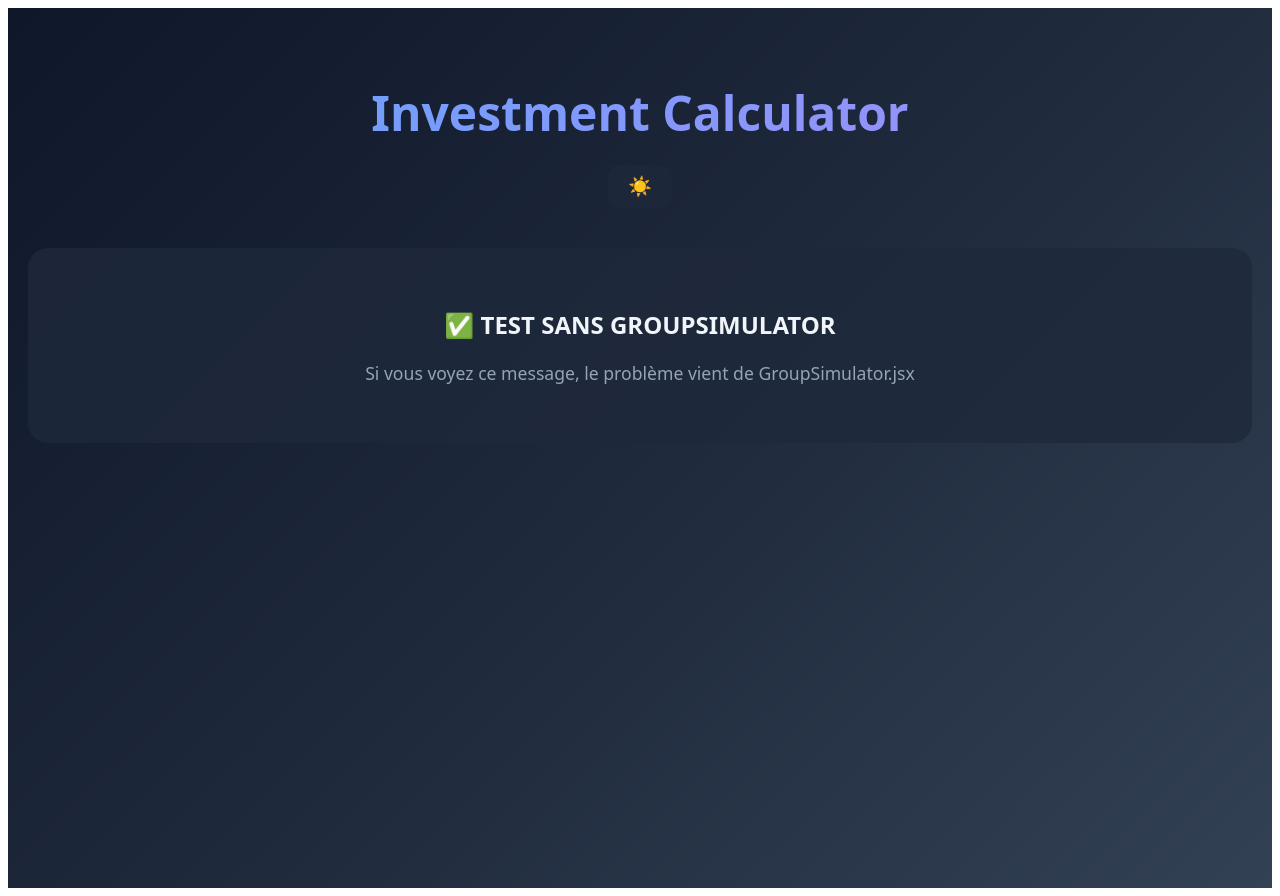
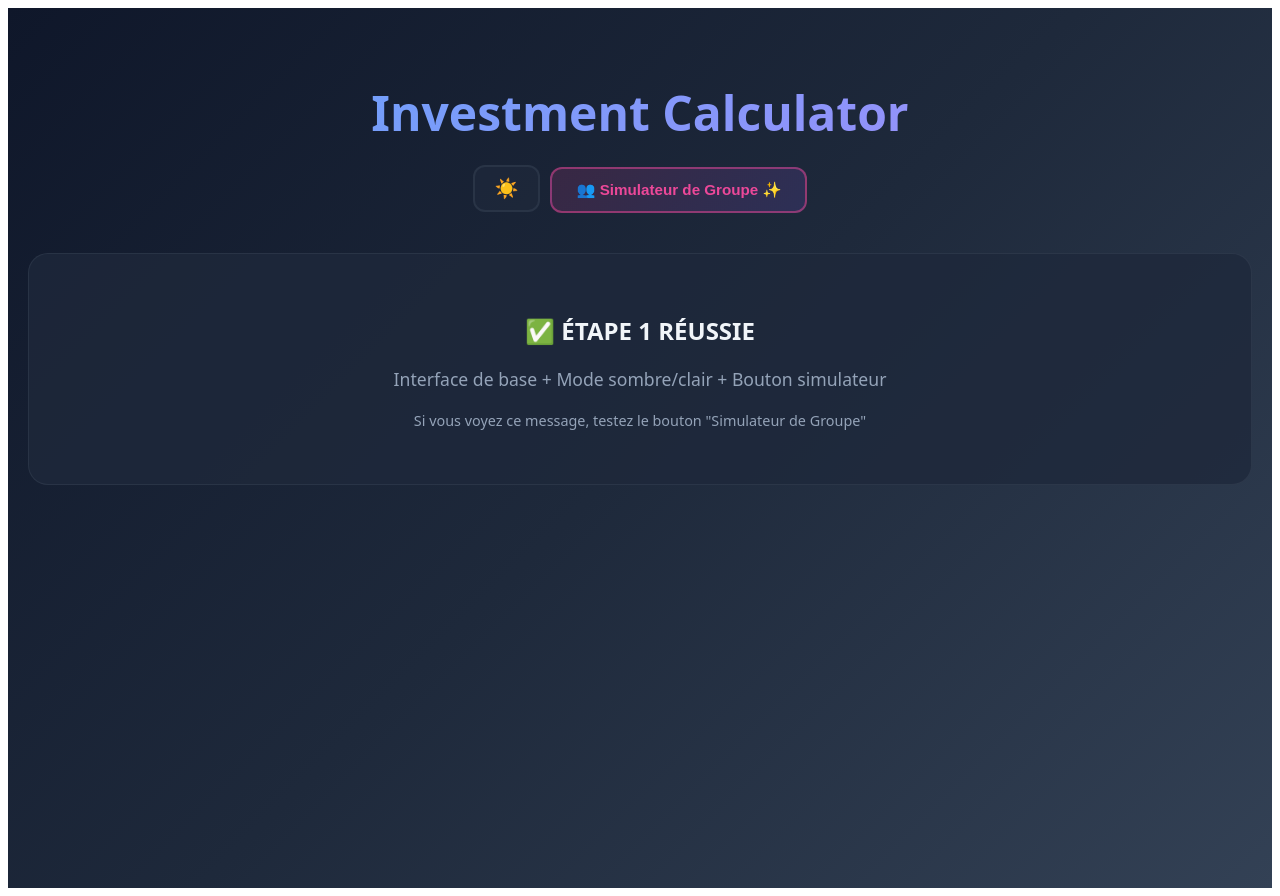
Before and after one commit to Digifab-Git/investment-calculator, a React (Vite) app: page / in a window 1280 px wide. Built offline with nearby package versions, Linux system fonts and the light colour scheme.

Commit message:
Update App.jsx

```diff
--- a/src/App.jsx
+++ b/src/App.jsx
@@ -1,19 +1,49 @@
 import React, { useState } from 'react';
+import GroupSimulator from './GroupSimulator';
 
 export default function InvestmentCalculator() {
+  const [showGroupSimulator, setShowGroupSimulator] = useState(false);
   const [darkMode, setDarkMode] = useState(true);
+
+  const funds = [
+    { name: 'Technology Fund', rateIncome: 0.005, rateGrowth: 0.0055, minimum: 500, duration: 12, color: '#f59e0b', icon: '💻' },
+    { name: 'Energy Fund', rateIncome: 0.006, rateGrowth: 0.0065, minimum: 10000, duration: 10, color: '#10b981', icon: '⚡' }
+  ];
 
   const theme = darkMode ? {
     bg: 'linear-gradient(135deg, #0f172a 0%, #1e293b 50%, #334155 100%)',
     cardBg: 'rgba(30, 41, 59, 0.8)',
+    cardBorder: 'rgba(148, 163, 184, 0.1)',
     text: '#f1f5f9',
-    textSecondary: '#94a3b8'
+    textSecondary: '#94a3b8',
+    inputBg: 'rgba(15, 23, 42, 0.6)',
+    hoverBg: 'rgba(148, 163, 184, 0.08)',
+    gridStroke: 'rgba(148, 163, 184, 0.1)',
+    tooltipBg: 'rgba(15, 23, 42, 0.95)',
+    shadow: '0 20px 60px rgba(0, 0, 0, 0.4)'
   } : {
     bg: 'linear-gradient(135deg, #f8fafc 0%, #e2e8f0 50%, #cbd5e1 100%)',
     cardBg: 'rgba(255, 255, 255, 0.9)',
+    cardBorder: 'rgba(203, 213, 225, 0.4)',
     text: '#0f172a',
-    textSecondary: '#475569'
+    textSecondary: '#475569',
+    inputBg: 'rgba(248, 250, 252, 0.8)',
+    hoverBg: 'rgba(148, 163, 184, 0.1)',
+    gridStroke: 'rgba(148, 163, 184, 0.3)',
+    tooltipBg: 'rgba(255, 255, 255, 0.98)',
+    shadow: '0 20px 60px rgba(0, 0, 0, 0.08)'
   };
+
+  if (showGroupSimulator) {
+    return (
+      <GroupSimulator
+        funds={funds}
+        darkMode={darkMode}
+        onBack={() => setShowGroupSimulator(false)}
+        theme={theme}
+      />
+    );
+  }
 
   return (
     <div style={{
@@ -41,14 +71,31 @@ export default function InvestmentCalculator() {
             style={{
               padding: '10px 20px',
               borderRadius: '12px',
+              border: `2px solid ${theme.cardBorder}`,
               background: theme.cardBg,
               color: theme.text,
               fontSize: '1.2rem',
               cursor: 'pointer',
-              border: 'none'
+              marginRight: '10px'
             }}
           >
             {darkMode ? '☀️' : '🌙'}
+          </button>
+
+          <button
+            onClick={() => setShowGroupSimulator(true)}
+            style={{
+              padding: '12px 24px',
+              borderRadius: '12px',
+              border: '2px solid rgba(236, 72, 153, 0.5)',
+              background: 'linear-gradient(135deg, rgba(236, 72, 153, 0.15), rgba(139, 92, 246, 0.15))',
+              color: '#ec4899',
+              fontSize: '0.95rem',
+              cursor: 'pointer',
+              fontWeight: '700'
+            }}
+          >
+            👥 Simulateur de Groupe ✨
           </button>
         </div>
 
@@ -56,13 +103,17 @@ export default function InvestmentCalculator() {
           background: theme.cardBg,
           padding: '40px',
           borderRadius: '20px',
+          border: `1px solid ${theme.cardBorder}`,
           textAlign: 'center'
         }}>
           <h2 style={{ fontSize: '1.5rem', marginBottom: '20px' }}>
-            ✅ TEST SANS GROUPSIMULATOR
+            ✅ ÉTAPE 1 RÉUSSIE
           </h2>
           <p style={{ fontSize: '1.1rem', color: theme.textSecondary }}>
-            Si vous voyez ce message, le problème vient de GroupSimulator.jsx
+            Interface de base + Mode sombre/clair + Bouton simulateur
+          </p>
+          <p style={{ marginTop: '20px', fontSize: '0.9rem', color: theme.textSecondary }}>
+            Si vous voyez ce message, testez le bouton "Simulateur de Groupe"
           </p>
         </div>
       </div>
```
